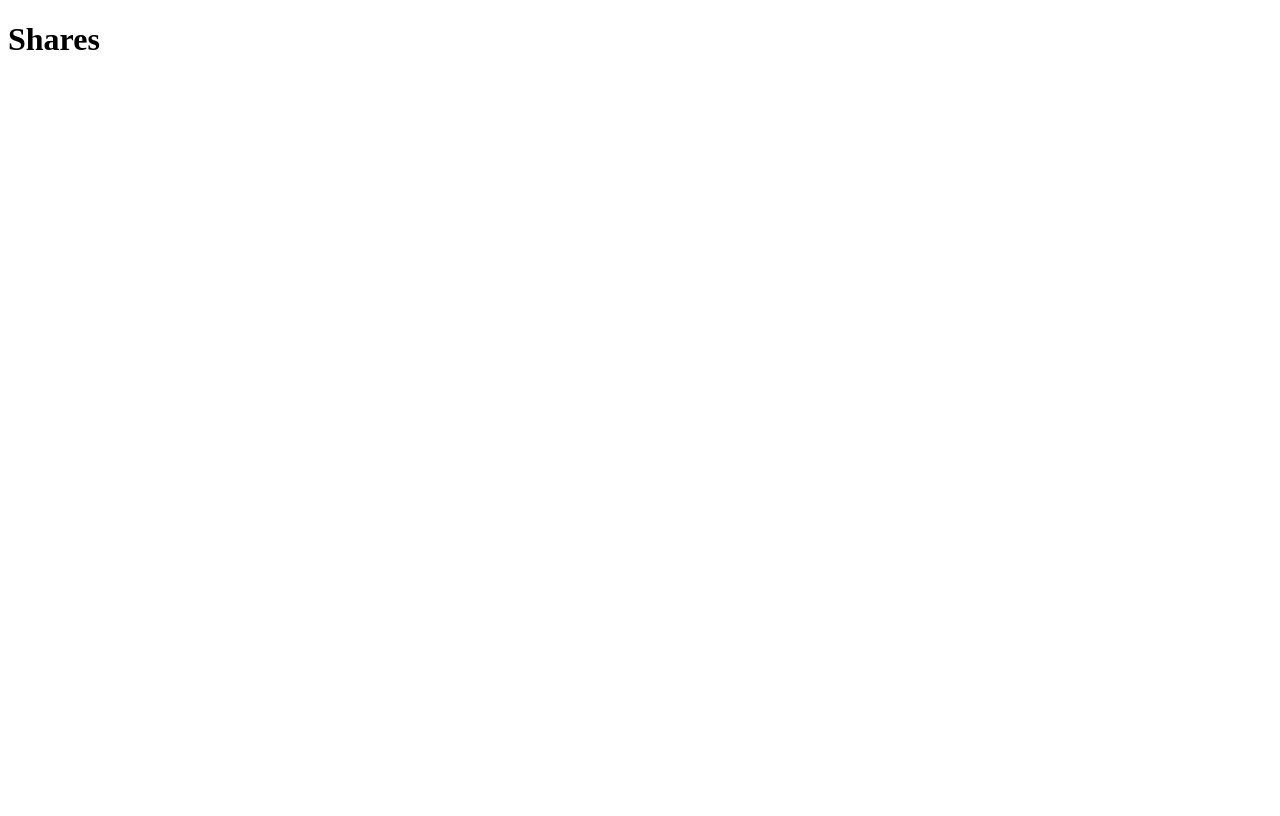
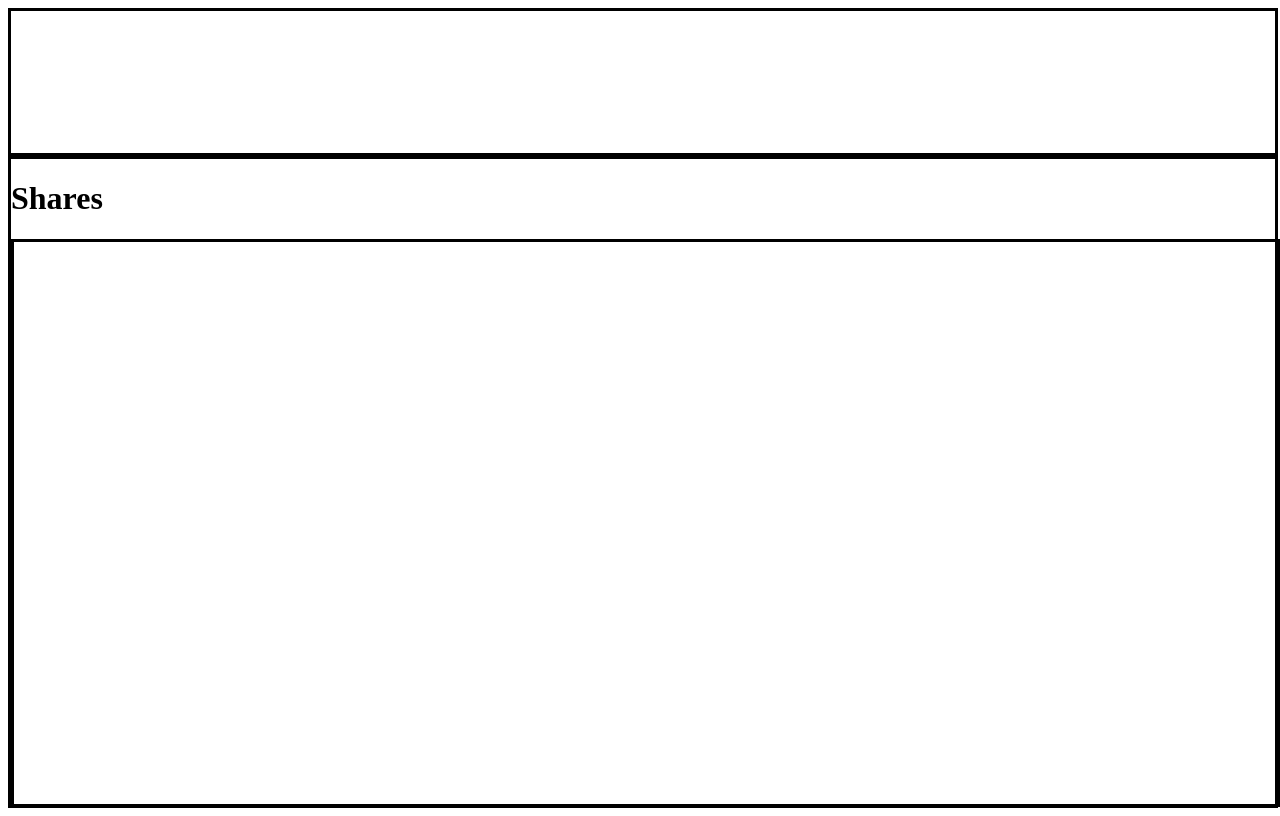
Before and after one commit to deadbelly/be-comp-challenge-1, a plain HTML site: page index.html in a window 1280 px wide. Drawn offline with Linux system fonts and the light colour scheme.

Commit message:
Add CSS outline

```diff
--- a/index.html
+++ b/index.html
@@ -8,9 +8,9 @@
 </head>
 <body>
   <section class="navbar">
-    <div class="navbar_right">
+    <div class="navbar__right">
     </div>
-    <div class=navbar_left>
+    <div class=navbar__left>
     </div>
   </section>
   <main>
--- a/styles.css
+++ b/styles.css
@@ -0,0 +1,30 @@
+body {
+  display: flex;
+  flex-direction: column;
+  height: 100vh;
+}
+
+.navbar {
+  border: solid;
+  border-color: black;
+  display: flex;
+  flex-direction: row;
+  height: 18%;
+  width: 100%;
+}
+
+main {
+  border: solid;
+  border-color: black;
+  height: 82%;
+  width: 100%;
+}
+
+.usercards {
+  border: solid;
+  border-color: black;
+  display: grid;
+  align-self: center;
+  height: 87%;
+  width: 100%;
+}
```
